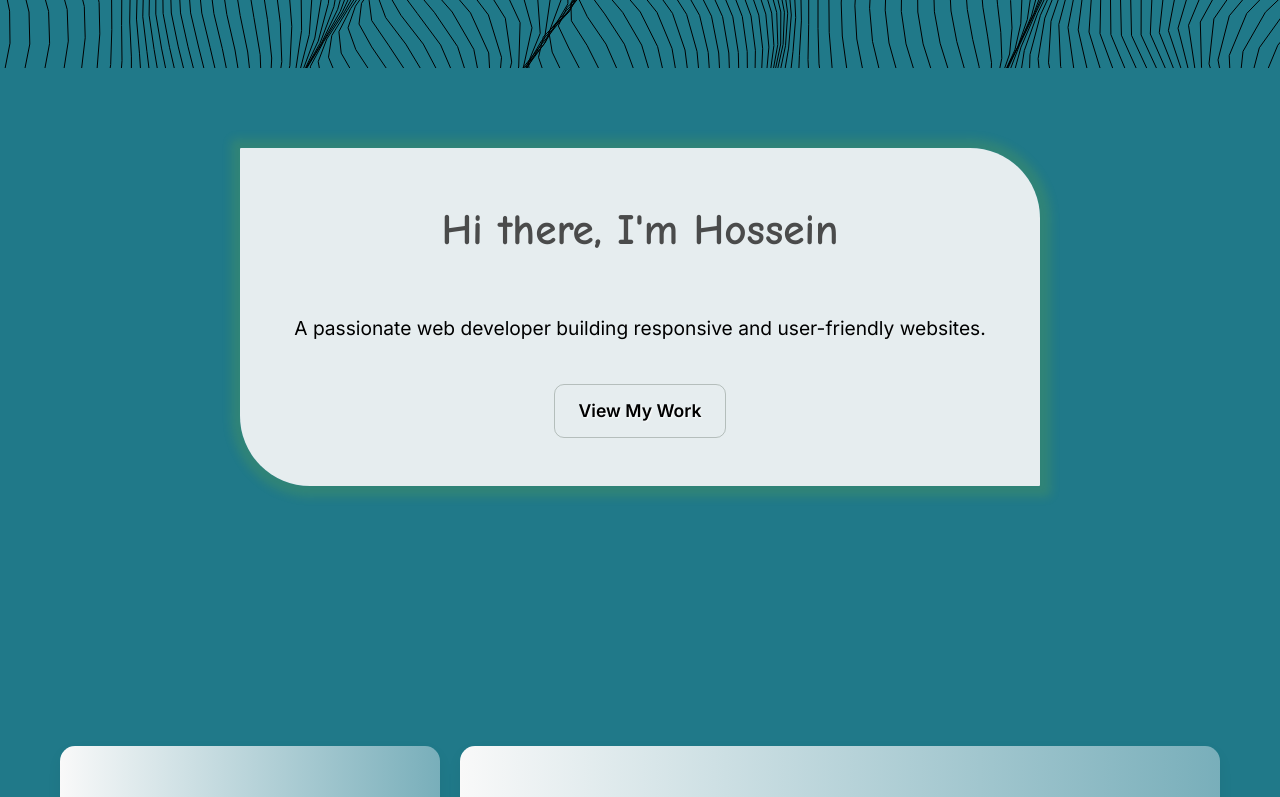
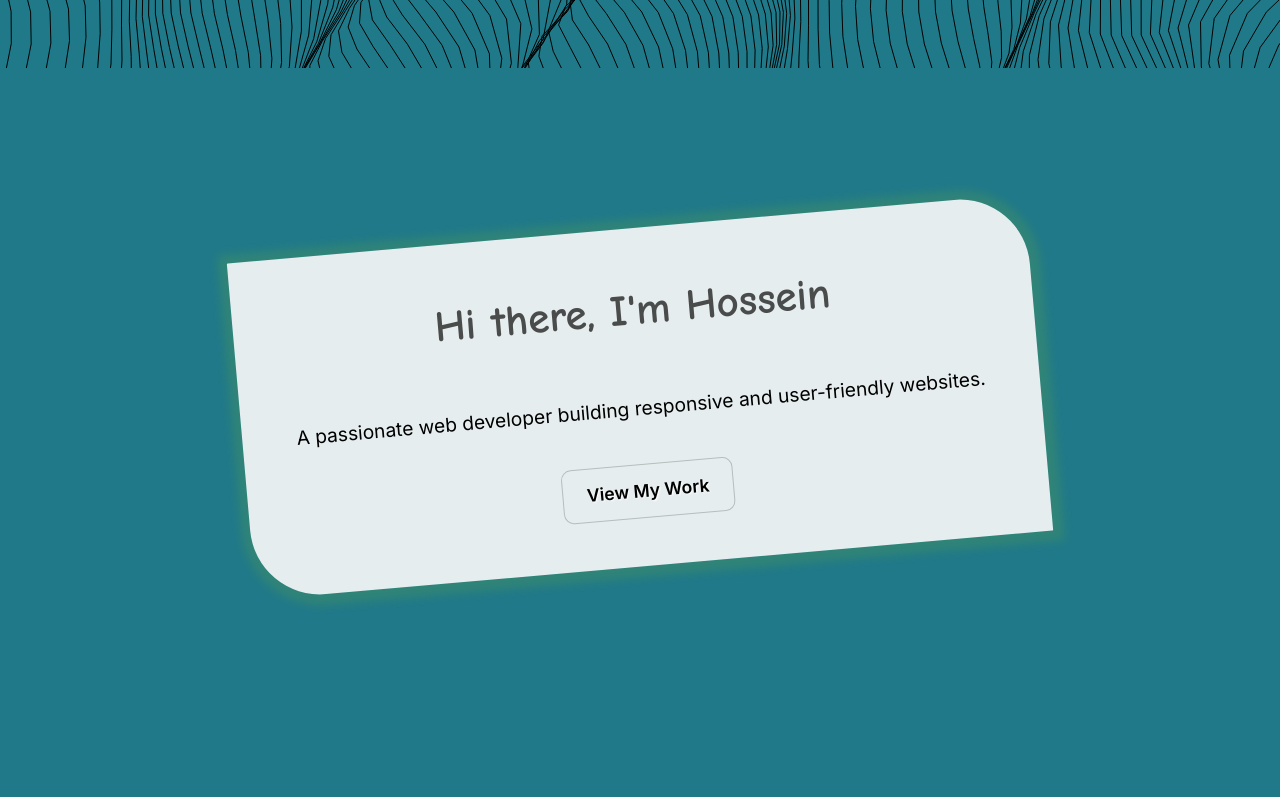
Before and after one commit to Hossein-Kelisa/Hossein-Kelisa-Portfolio, a React (Vite) app: page / in a window 1280 px wide. Shown: the part 844-1641 px from the top of the page. Built offline with nearby package versions, Linux system fonts and the light colour scheme; a web font is replaced by a local one.

Commit message:
make hero part a bit crooked with rotate

```diff
--- a/src/components/Hero.css
+++ b/src/components/Hero.css
@@ -1,6 +1,6 @@
 .hero-section {
   max-width: 800px;
-  margin-top: 5rem;
+  margin-top: 10rem;
   margin-bottom: 15rem;
   margin-right: auto;
   margin-left: auto;
@@ -11,6 +11,7 @@
   line-height: 1.6;
   transition: transform 0.3s ease;
   background: #f9f9f9e9;
+  rotate: -5deg;
 }
 body.dark .hero-section {
   background: linear-gradient(to right, #6a7784, #ffffff);
```
